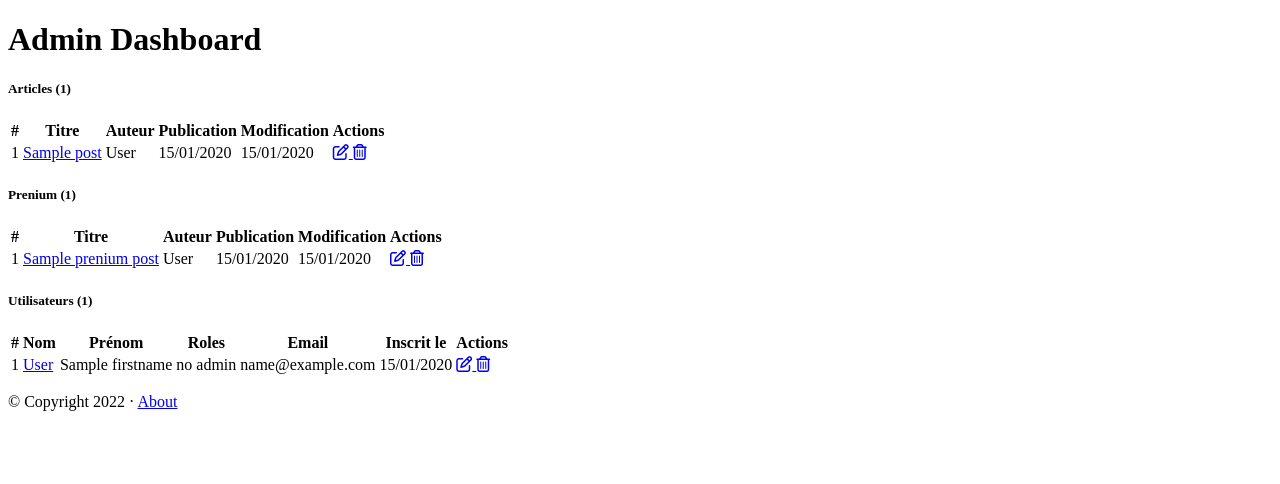
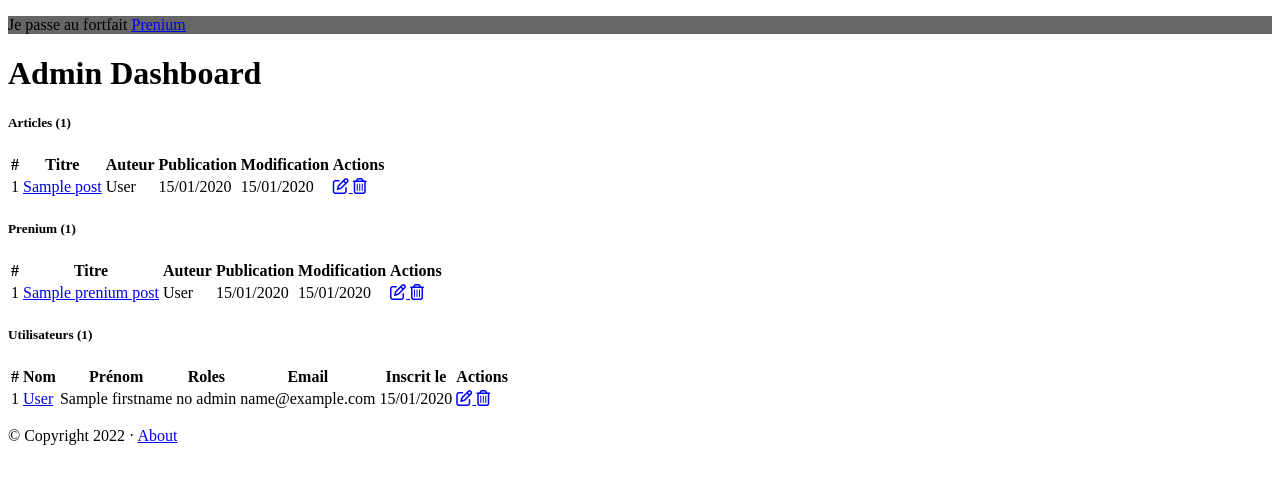
Before and after one commit to mataxelle/Influentia, a Symfony app: template templates/admin/admin.html.twig in a window 1280 px wide. Shown: the part 150-634 px from the top of the page. Run offline with Twig, Linux system fonts and the light colour scheme; the template is opened without the code that fills it: most values are stand-ins (such as "Sample title", 1, 10 or a date in 2020); some libraries are stand-ins or nearby versions; some web fonts are replaced.

Commit message:
Update template and prenium small gray link

```diff
--- a/templates/admin/admin.html.twig
+++ b/templates/admin/admin.html.twig
@@ -7,7 +7,7 @@
 	<div>
 		<h1 class="text-center my-5">Admin Dashboard</h1>
 
-		<div class="row">
+		<div class="row my-5">
 			<div class="col">
 				<h5>Articles
 					<span>({{ posts|length }})</sapn>
@@ -50,7 +50,7 @@
 			</div>
 		</div>
 
-        <div class="row">
+        <div class="row my-5">
 			<div class="col">
 				<h5>Prenium
 					<span>({{ preniumPosts|length }})</sapn>
@@ -78,7 +78,7 @@
 							<td>{{ preniumPost.publicationDate|date('d/m/Y') }}</td>
 							<td>{{ preniumPost.updateDate|date('d/m/Y') }}</td>
 							<td>
-								<a href="{{ path('prenium_post_edit', {'id': preniumPost.id}) }}">
+								<a href="{{ path('prenium_post_edit', {'id': preniumPost.id}) }}" class="btn btn-success">
 									<i class="far fa-edit"></i>
 								</a>
 								<a href="{{ path('prenium_post_delete', {'id': preniumPost.id}) }}" class="btn btn-danger">
@@ -93,7 +93,7 @@
 			</div>
 		</div>
 
-		<div class="row">
+		<div class="row my-5">
 			<div class="col s12">
 				<h5>Utilisateurs
 					<span>({{ users|length }})</sapn>
@@ -131,7 +131,7 @@
 							<td>{{ user.email }}</td>
 							<td>{{ user.creationDate|date('d/m/Y') }}</td>
 							<td>
-								<a href="{{ path('account_edit', {'id': user.id}) }}">
+								<a href="{{ path('account_edit', {'id': user.id}) }}" class="btn btn-success">
 									<i class="far fa-edit"></i>
 								</a>
 								<a href="{{ path('account_delete', {'id': user.id}) }}" class="btn btn-danger">
--- a/templates/base.html.twig
+++ b/templates/base.html.twig
@@ -17,9 +17,9 @@
 	</head>
 	<body>
 		{% include "base/navbar.html.twig" %}
+		{% include "base/small_prenium_link.html.twig" %}
 		<main>
-			<div class="container mb-5"> {% block body %}{% endblock %}
-			</div>
+			<div class="container mb-5"> {% block body %}{% endblock %}</div>
 		</main>
 
 		<footer class="footer mt-auto py-3 bg-light">
--- a/templates/base/small_prenium_link.html.twig
+++ b/templates/base/small_prenium_link.html.twig
@@ -1,4 +1,4 @@
-<div class="my-2 text-center">
+<div class="mb-2 text-center">
 	<div class="mask" style="background-color: rgba(0, 0, 0, 0.6);">
 		<div class="d-flex justify-content-center align-items-center h-100">
 			<div class="text-white">
--- a/templates/post/post_show.html.twig
+++ b/templates/post/post_show.html.twig
@@ -8,8 +8,6 @@
 
 {% block body %}
 	<div>
-	    {% include "base/small_prenium_link.html.twig" %}
-
 		<div class="col s12">
 			{% for message in app.flashes('message') %}
 				<div class="flash-message">
@@ -29,7 +27,7 @@
 				<div class="card border-0">
 					<div class="d-flex justify-content-end">
 						<span class="text-muted">
-						    <em>Publié le{{ post.updateDate|date('d/m/Y') }}</em>
+						    <em>Publié le {{ post.updateDate|date('d/m/Y') }}</em>
 						</span>
 					</div>
 
--- a/templates/prenium_post/prenium_show.html.twig
+++ b/templates/prenium_post/prenium_show.html.twig
@@ -8,8 +8,6 @@
 
 {% block body %}
 	<div>
-		{% include "base/small_prenium_link.html.twig" %}
-
 		<div class="col s12">
 			{% for message in app.flashes('message') %}
 				<div class="flash-message">
```
Also changed, not shown: templates/prenium_post/index.html.twig (+7 -10 lines). Lines whose indentation alone changed are shown as unchanged.
